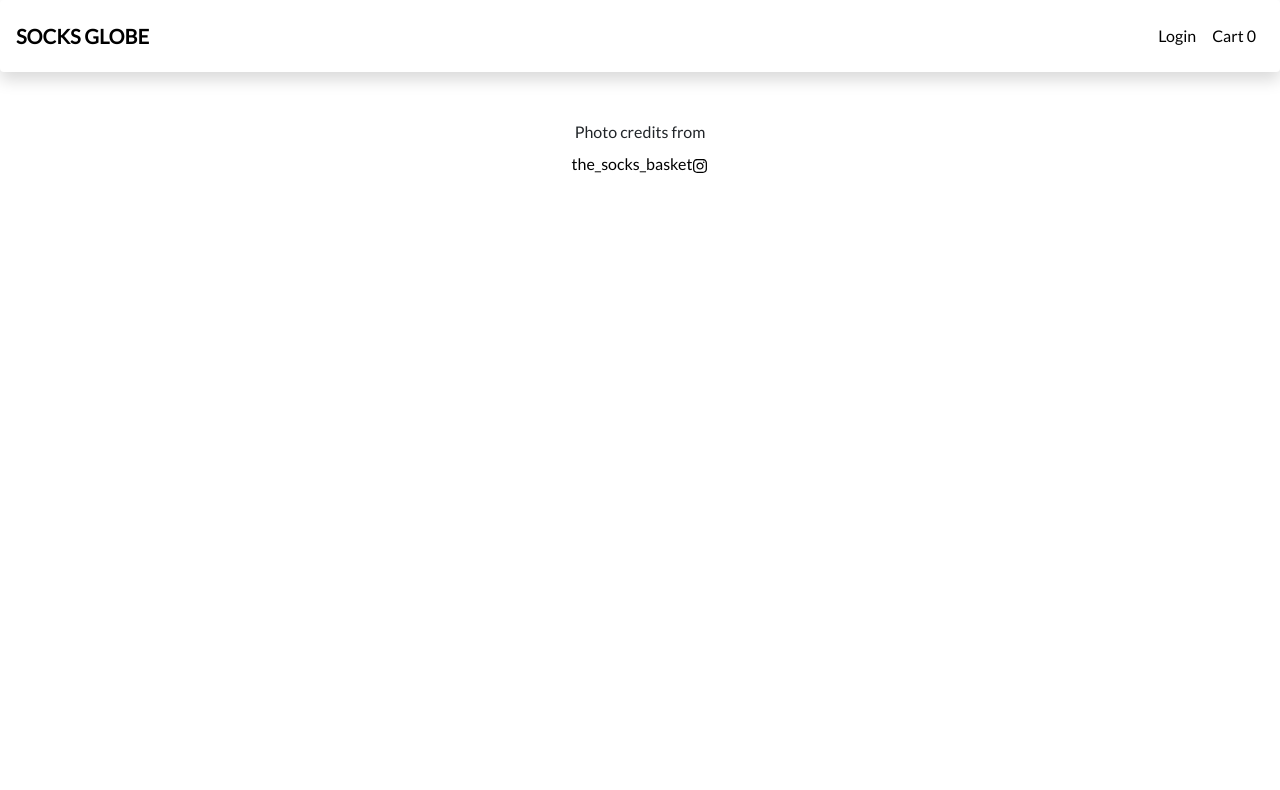
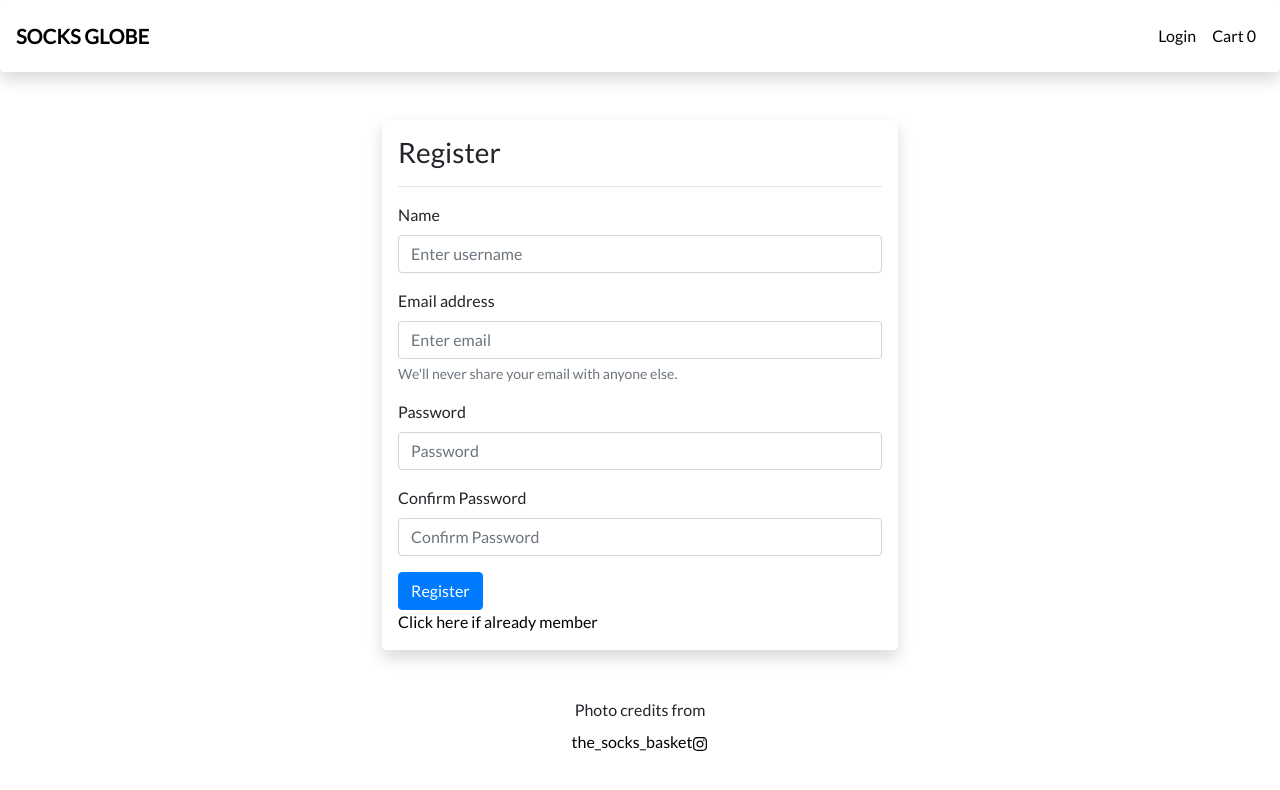
Before and after one commit to bmwasonga/socks-world, a React (Create React App) app in the folder client/: page /register in a window 1280 px wide. Shown: the top 790 px of the page. Built offline with nearby package versions, Linux system fonts and the light colour scheme.

Commit message:
user logic frontend

```diff
--- a/client/src/App.js
+++ b/client/src/App.js
@@ -6,6 +6,7 @@ import HomePage from './components/Screens/HomePage';
 import Footer from './components/footer/Footer';
 import Cart from './components/Screens/Cart';
 import Login from './components/Screens/Login';
+import Register from './components/Screens/Register';
 
 function App() {
   return (
@@ -16,6 +17,7 @@ function App() {
         <Route path="/" exact component={HomePage} />
         <Route path="/cart" exact component={Cart} />
         <Route path="/login" exact component={Login} />
+        <Route path="/register" exact component={Register} />
       </Router>
       <Footer />
     </div>
--- a/client/src/components/Screens/Login.js
+++ b/client/src/components/Screens/Login.js
@@ -1,9 +1,37 @@
 import React from 'react';
+import { Form, Button } from 'react-bootstrap';
 
 export default function Login() {
   return (
     <div>
-      <h1>Login/register page</h1>
+      <div className="row justify-content-center">
+        <div className="col-md-5">
+          <Form className="shadow p-3 mb-5 bg-white rounded">
+            <h3>Login</h3>
+            <hr />
+
+            <Form.Group controlId="formBasicEmail">
+              <Form.Label>Email address</Form.Label>
+              <Form.Control type="email" placeholder="Enter email" />
+              <Form.Text className="text-muted">
+                We'll never share your email with anyone else.
+              </Form.Text>
+            </Form.Group>
+            <Form.Group controlId="formBasicPassword">
+              <Form.Label>Password</Form.Label>
+              <Form.Control type="password" placeholder="Password" />
+            </Form.Group>
+
+            <Button variant="primary" type="submit">
+              Login
+            </Button>
+            <br />
+            <a style={{ color: 'black' }} href="/register">
+              Click here if new member
+            </a>
+          </Form>
+        </div>
+      </div>
     </div>
   );
 }
--- /dev/null
+++ b/client/src/components/Screens/Register.js
@@ -0,0 +1,98 @@
+import React, { useState, useEffect } from 'react';
+import { Form, Button } from 'react-bootstrap';
+
+export default function Register() {
+  const [name, setName] = useState('');
+  const [email, setEmail] = useState('');
+  const [password, setPassword] = useState('');
+  const [cpassword, setCpassword] = useState('');
+
+  //function that accepts registration and
+  function register() {
+    if (password !== cpassword) {
+      alert('Passwords do not match');
+    } else {
+      const user = {
+        name: name,
+        email: email,
+        password: password,
+      };
+      console.log('the user is: ', user);
+    }
+  }
+
+  return (
+    <div>
+      <div className="row justify-content-center">
+        <div className="col-md-5">
+          <Form className="shadow p-3 mb-5 bg-white rounded">
+            <h3>Register</h3>
+            <hr />
+            <Form.Group>
+              <Form.Label>Name</Form.Label>
+              <Form.Control
+                type="text"
+                placeholder="Enter username"
+                value={name}
+                onChange={(e) => {
+                  setName(e.target.value);
+                }}
+                required
+              />
+            </Form.Group>
+
+            <Form.Group controlId="formBasicEmail">
+              <Form.Label>Email address</Form.Label>
+              <Form.Control
+                type="email"
+                placeholder="Enter email"
+                value={email}
+                onChange={(e) => {
+                  setEmail(e.target.value);
+                }}
+                required
+              />
+              <Form.Text className="text-muted">
+                We'll never share your email with anyone else.
+              </Form.Text>
+            </Form.Group>
+
+            <Form.Group controlId="">
+              <Form.Label>Password</Form.Label>
+              <Form.Control
+                type="password"
+                placeholder="Password"
+                value={password}
+                onChange={(e) => {
+                  setPassword(e.target.value);
+                }}
+                required
+              />
+            </Form.Group>
+
+            <Form.Group controlId="formBasicPassword">
+              <Form.Label>Confirm Password</Form.Label>
+              <Form.Control
+                type="password"
+                placeholder="Confirm Password"
+                value={cpassword}
+                onChange={(e) => {
+                  setCpassword(e.target.value);
+                }}
+                required
+              />
+            </Form.Group>
+
+            <Button variant="primary" type="submit" onClick={register}>
+              Register
+            </Button>
+            <br />
+            <a style={{ color: 'black' }} href="/login">
+              Click here if already member
+            </a>
+          </Form>
+        </div>
+      </div>
+    </div>
+  );
+}
--- /dev/null
+++ b/client/src/reducers/userReducers.js
@@ -0,0 +1,20 @@
+export const registerUserReducer = (state = [], action) => {
+  switch (action.type) {
+    case 'USER_REG_REQ':
+      return {
+        loading: true,
+      };
+    case 'USER_REG_SUCCESS':
+      return {
+        loading: false,
+        success: true,
+      };
+    case 'USER_REG_FAILED':
+      return {
+        loading: false,
+        error: action.payload,
+      };
+    default:
+      return state;
+  }
+};
--- a/client/src/store.js
+++ b/client/src/store.js
@@ -5,11 +5,14 @@ import thunk from 'redux-thunk';
 import { composeWithDevTools } from 'redux-devtools-extension';
 import { getAllSocksReducers } from '../src/reducers/socksReducers';
 import { cartReducer } from './reducers/cartReducers';
+import { registerUserReducer } from './reducers/userReducers';
 
 const finalReducer = combineReducers({
   getAllSocksReducers: getAllSocksReducers,
   //the cartReducer
   cartReducer: cartReducer,
+  //registed user reducers
+  registerUserReducer: registerUserReducer,
 });
 
 const middleware = [thunk];
```
Also changed, not shown: client/src/actions/userActions.js (added, +11 -0 lines), 1 other file (tests, documents, lock files or other folders).
